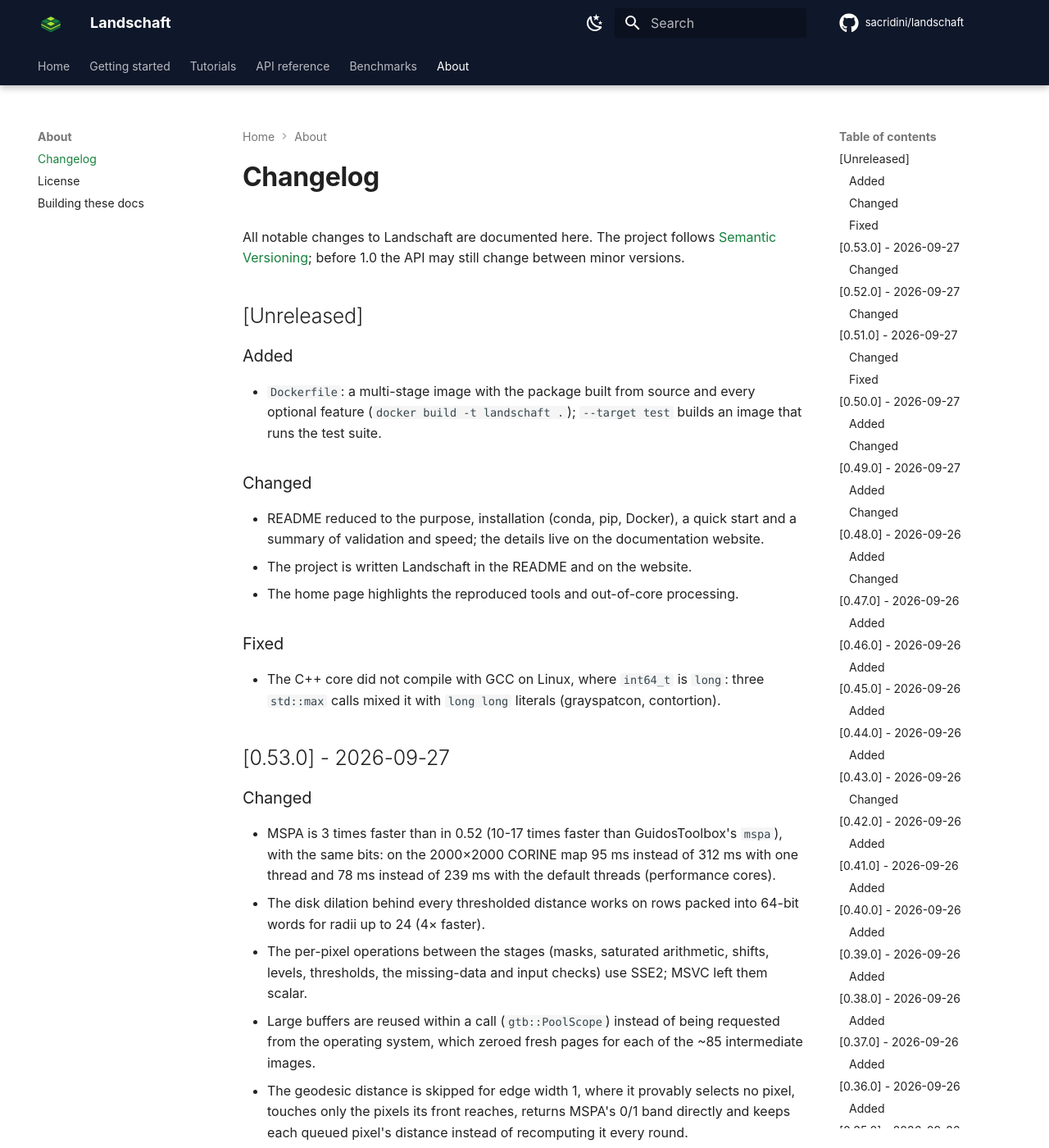
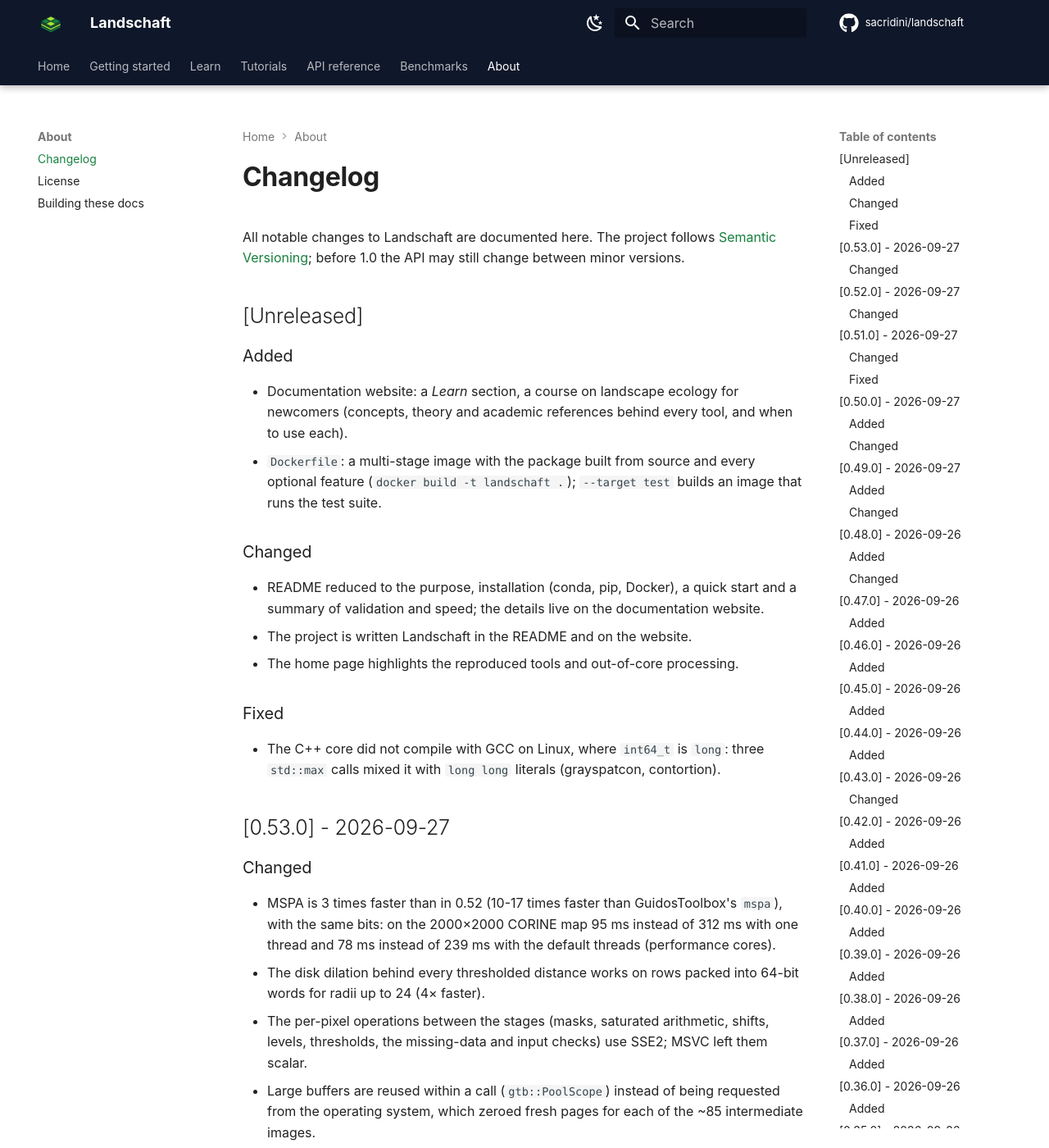
Before and after one commit to sacridini/landschaft, an MkDocs documentation site: the page built from docs/about/changelog.md, in a window 1280 px wide and 1400 px high. Shown: the whole window at 82% size. Built offline with MkDocs 1.6.1 and Material for MkDocs 9.7.7, drawn with Linux system fonts in a browser that asks for light colours; comment, search, counter and statistics services are not loaded.

Commit message:
docs: Learn section with its first chapter, what is a landscape

```diff
--- a/CHANGELOG.md
+++ b/CHANGELOG.md
@@ -7,6 +7,8 @@
 ## [Unreleased]
 
 ### Added
+- Documentation website: a *Learn* section, a course on landscape ecology for newcomers
+  (concepts, theory and academic references behind every tool, and when to use each).
 - `Dockerfile`: a multi-stage image with the package built from source and every
   optional feature (`docker build -t landschaft .`); `--target test` builds an image
   that runs the test suite.
--- a/docs/assets/stylesheets/extra.css
+++ b/docs/assets/stylesheets/extra.css
@@ -266,3 +266,57 @@
 .md-typeset table:not([class]) td:first-child code {
   white-space: nowrap;
 }
+
+/* ---- Learn: the course pages ------------------------------------------------ */
+
+/* a displayed formula, typeset without a maths engine (the site works offline) */
+.md-typeset .ls-formula {
+  margin: 1rem 0 1.2rem;
+  padding: 0.8rem 1rem;
+  border-left: 3px solid var(--ls-green);
+  background-color: var(--md-code-bg-color);
+  border-radius: 0 0.4rem 0.4rem 0;
+  font-family: "Cambria Math", "STIX Two Math", "Latin Modern Math", Cambria, Georgia, serif;
+  font-size: 0.95rem;
+  text-align: center;
+  overflow-x: auto;
+}
+
+[data-md-color-scheme="slate"] .md-typeset .ls-formula {
+  border-left-color: var(--ls-lime);
+}
+
+.md-typeset .ls-formula small {
+  display: block;
+  margin-top: 0.4rem;
+  font-family: var(--md-text-font-family);
+  font-size: 0.68rem;
+  color: var(--md-default-fg-color--light);
+  text-align: left;
+}
+
+/* the chapter number above a chapter title */
+.md-typeset .ls-chapter {
+  margin: 0 0 -1.2rem;
+  font-size: 0.72rem;
+  font-weight: 700;
+  letter-spacing: 0.08em;
+  text-transform: uppercase;
+  color: var(--ls-green);
+}
+
+[data-md-color-scheme="slate"] .md-typeset .ls-chapter {
+  color: var(--ls-lime);
+}
+
+/* reference lists (<div class="ls-refs" markdown> around a list): hanging indent */
+.md-typeset .ls-refs ul {
+  list-style: none;
+  margin-left: 0;
+  font-size: 0.72rem;
+}
+
+.md-typeset .ls-refs ul li {
+  margin-left: 1.6em;
+  text-indent: -1.6em;
+}
--- a/mkdocs.yml
+++ b/mkdocs.yml
@@ -134,6 +134,21 @@
       - Quickstart: getting-started/quickstart.md
       - Configuration: getting-started/configuration.md
       - Core concepts: getting-started/concepts.md
+  - Learn:
+      - learn/index.md
+      - 1 · What is a landscape?: learn/landscape-ecology.md
+      - 2 · Scale: learn/scale.md
+      - 3 · Habitat loss and fragmentation: learn/fragmentation.md
+      - 4 · The shape of habitat: learn/morphology.md
+      - 5 · Landscape metrics: learn/metrics.md
+      - 6 · Landscape connectivity: learn/connectivity.md
+      - 7 · Habitat networks: learn/networks.md
+      - 8 · Circuit theory: learn/circuits.md
+      - 9 · Distance, cost and restoration: learn/restoration.md
+      - 10 · Landscape change: learn/change.md
+      - 11 · From question to tool: learn/choosing.md
+      - Glossary: learn/glossary.md
+      - Further reading: learn/reading.md
   - Tutorials:
       - tutorials/index.md
       - Habitat patterns: tutorials/patterns.md
```
Also changed, not shown: docs/learn/change.md (added, +6 -0 lines), docs/learn/choosing.md (added, +6 -0 lines), docs/learn/circuits.md (added, +6 -0 lines), docs/learn/connectivity.md (added, +6 -0 lines), docs/learn/fragmentation.md (added, +6 -0 lines), docs/learn/glossary.md (added, +4 -0 lines), docs/learn/index.md (added, +133 -0 lines), docs/learn/landscape-ecology.md (added, +288 -0 lines), docs/learn/metrics.md (added, +6 -0 lines), docs/learn/morphology.md (added, +6 -0 lines), docs/learn/networks.md (added, +6 -0 lines), docs/learn/reading.md (added, +4 -0 lines), docs/learn/restoration.md (added, +6 -0 lines), docs/learn/scale.md (added, +6 -0 lines).
